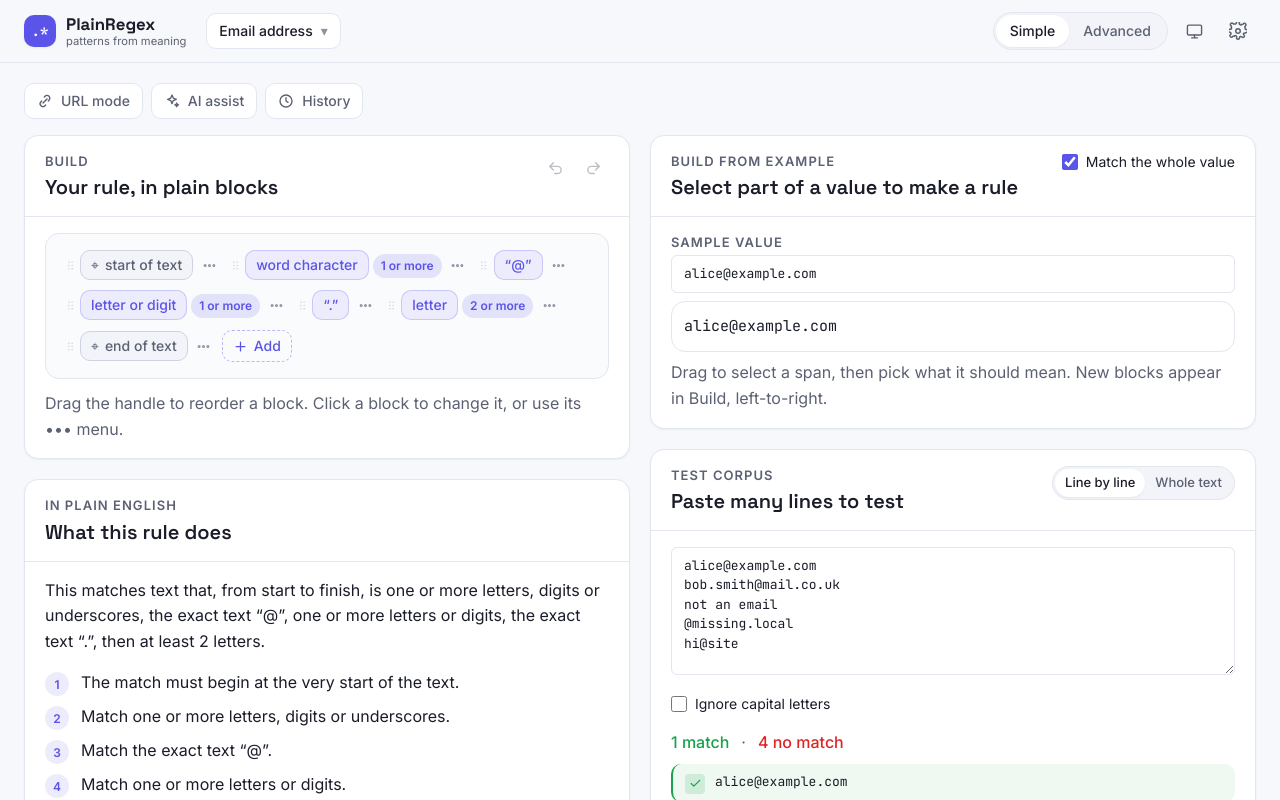
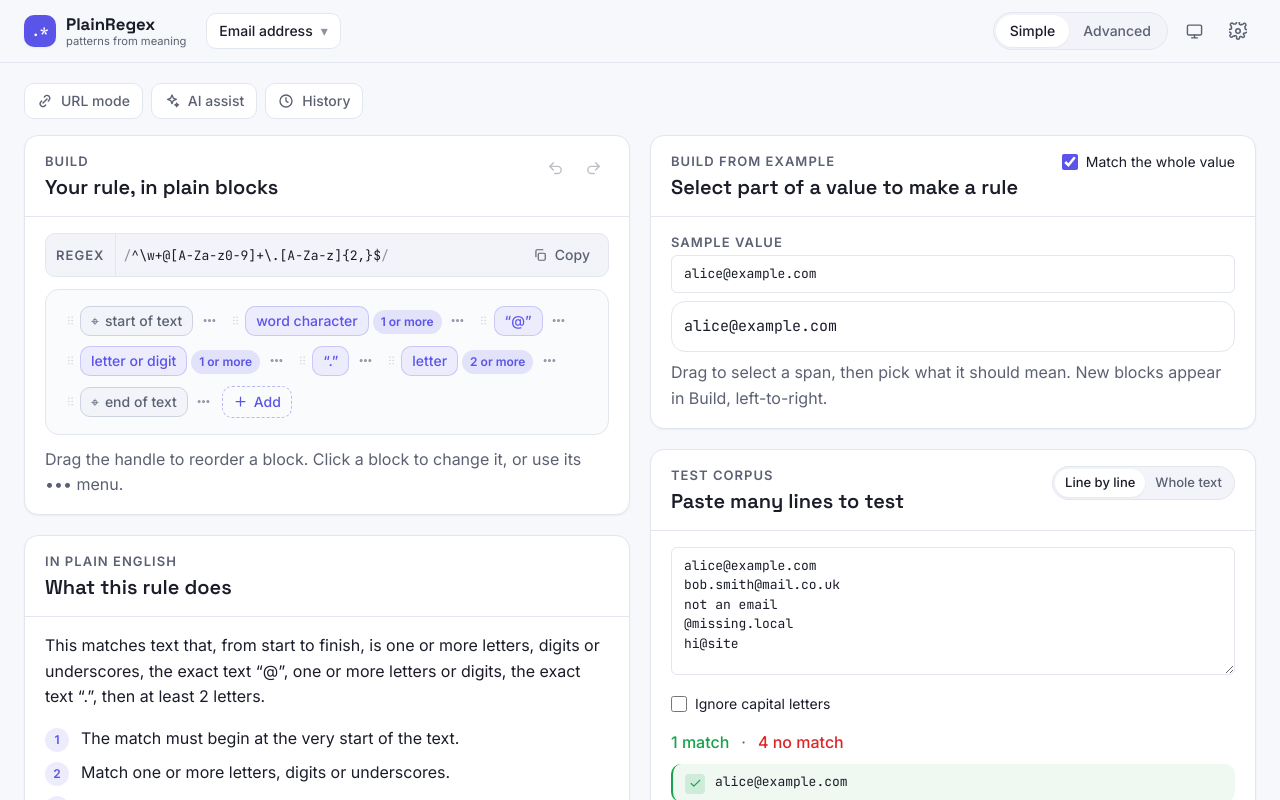
Before and after one commit to olivierluethy/plain-regex, a React (Vite) app: page / in a window 1280 px wide. Shown: the top 800 px of the page. Built offline with nearby package versions, Linux system fonts and the light colour scheme.

Commit message:
feat(regex): always-visible regex bar with copy in the Build panel

```diff
--- /dev/null
+++ b/src/components/RegexBar.tsx
@@ -0,0 +1,40 @@
+import { useMemo } from 'react'
+import { buildRegExp } from '@/core'
+import { useStore } from '@/store/useStore'
+import { Check, Copy } from '@/ui/icons'
+import { useCopy } from '@/ui/useCopy'
+
+/** The live regex, always visible in both Simple and Advanced modes. */
+export function RegexBar() {
+  const rule = useStore((s) => s.active())
+  const compiled = useMemo(() => buildRegExp(rule.ast, rule.flags), [rule.ast, rule.flags])
+  const [copied, copy] = useCopy()
+
+  return (
+    <div className="mb-3">
+      <div className="flex items-stretch gap-2 rounded-md border border-border bg-surface-2">
+        <span className="flex shrink-0 items-center rounded-l-md border-r border-border px-2.5 text-label uppercase tracking-[0.08em] text-ink-muted">
+          Regex
+        </span>
+        <div className="min-w-0 flex-1 overflow-x-auto scroll-thin py-2">
+          <code className="whitespace-pre font-mono text-mono-sm text-ink">
+            <span className="text-ink-faint">/</span>
+            {compiled.source}
+            <span className="text-ink-faint">/{compiled.flags}</span>
+          </code>
+        </div>
+        <button
+          className="btn-ghost btn-sm shrink-0 self-center mr-1.5"
+          onClick={() => copy(`/${compiled.source}/${compiled.flags}`)}
+          title="Copy regex"
+        >
+          {copied ? <Check width={14} height={14} /> : <Copy width={14} height={14} />}
+          {copied ? 'Copied' : 'Copy'}
+        </button>
+      </div>
+      {compiled.error && (
+        <p className="mt-1.5 text-body-sm text-fail">This pattern can’t compile: {compiled.error}</p>
+      )}
+    </div>
+  )
+}
--- a/src/components/RuleBuilder.tsx
+++ b/src/components/RuleBuilder.tsx
@@ -5,6 +5,7 @@ import { Redo, Undo } from '@/ui/icons'
 import { AddBlockMenu } from './blocks/AddBlockMenu'
 import { NodeChip } from './blocks/NodeChip'
 import { DndReorder, OverlayChip, SortableRow } from './blocks/Sortable'
+import { RegexBar } from './RegexBar'
 
 export function RuleBuilder() {
   const rule = useStore((s) => s.active())
@@ -48,6 +49,7 @@ export function RuleBuilder() {
         </>
       }
     >
+      <RegexBar />
       <div className="rounded-lg border border-border bg-surface-2/40 p-4">
         {children.length === 0 ? (
           <div className="flex flex-col items-center gap-3 py-8 text-center">
```
